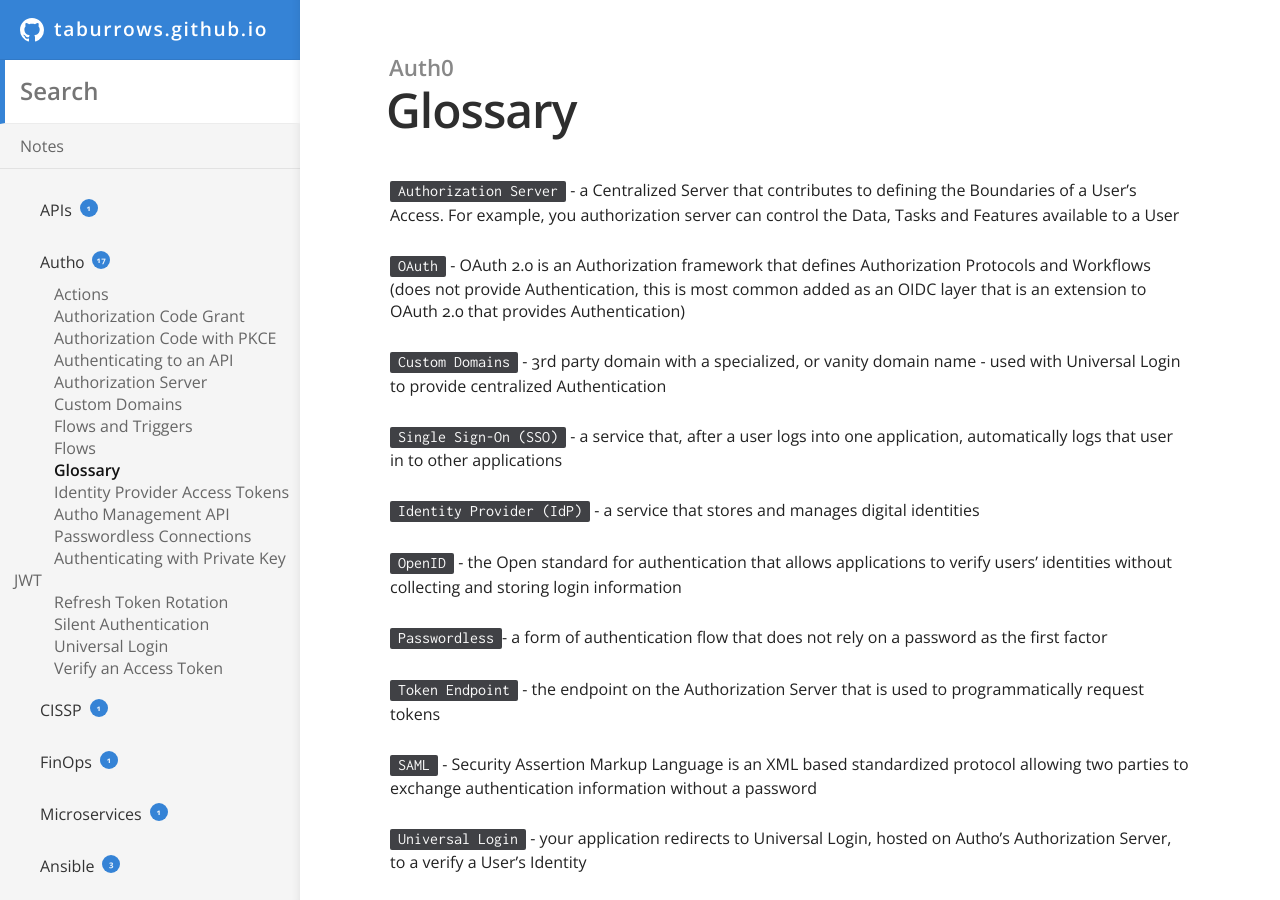
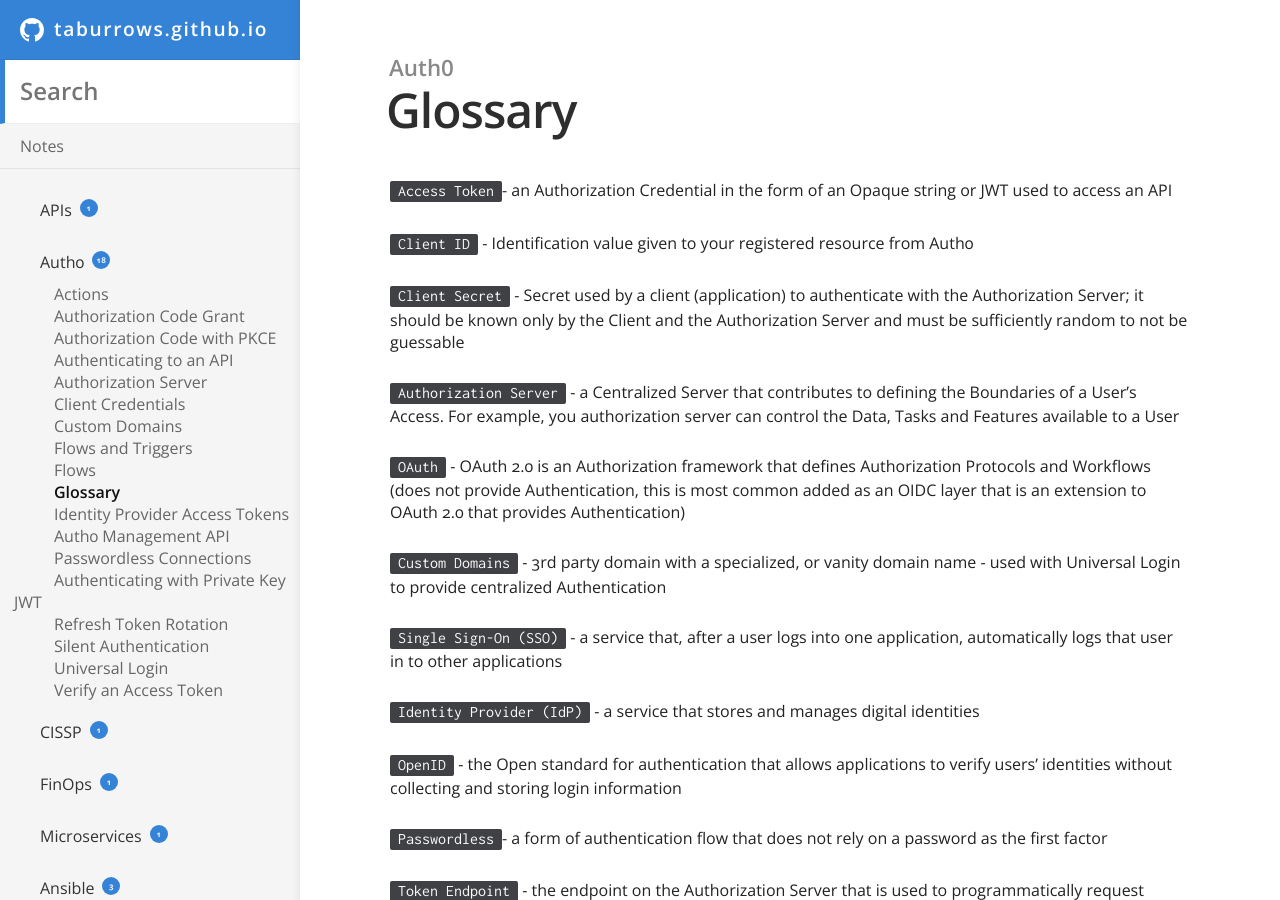
Before and after one commit to TABurrows/taburrows.github.io, a Jekyll site: the page built from _docs/Auth0/glossary.md, in a window 1280 px wide and 900 px high. Built offline with Jekyll 4.4.1, drawn with Linux system fonts in a browser that asks for light colours.

Commit message:
Updated Auth0 notes

```diff
--- a/_docs/Auth0/glossary.md
+++ b/_docs/Auth0/glossary.md
@@ -4,7 +4,11 @@ category: Auth0
 order: 1
 ---
 
+`Access Token`- an Authorization Credential in the form of an Opaque string or JWT used to access an API
 
+`Client ID` - Identification value given to your registered resource from Auth0
+
+`Client Secret` - Secret used by a client (application) to authenticate with the Authorization Server; it should be known only by the Client and the Authorization Server and must be sufficiently random to not be guessable
 
 `Authorization Server` - a Centralized Server that contributes to defining the Boundaries of a User's Access.  For example, you authorization server can control the Data, Tasks and Features available to a User
 
```
Also changed, not shown: _docs/Auth0/client-credentials.md (added, +9 -0 lines).
